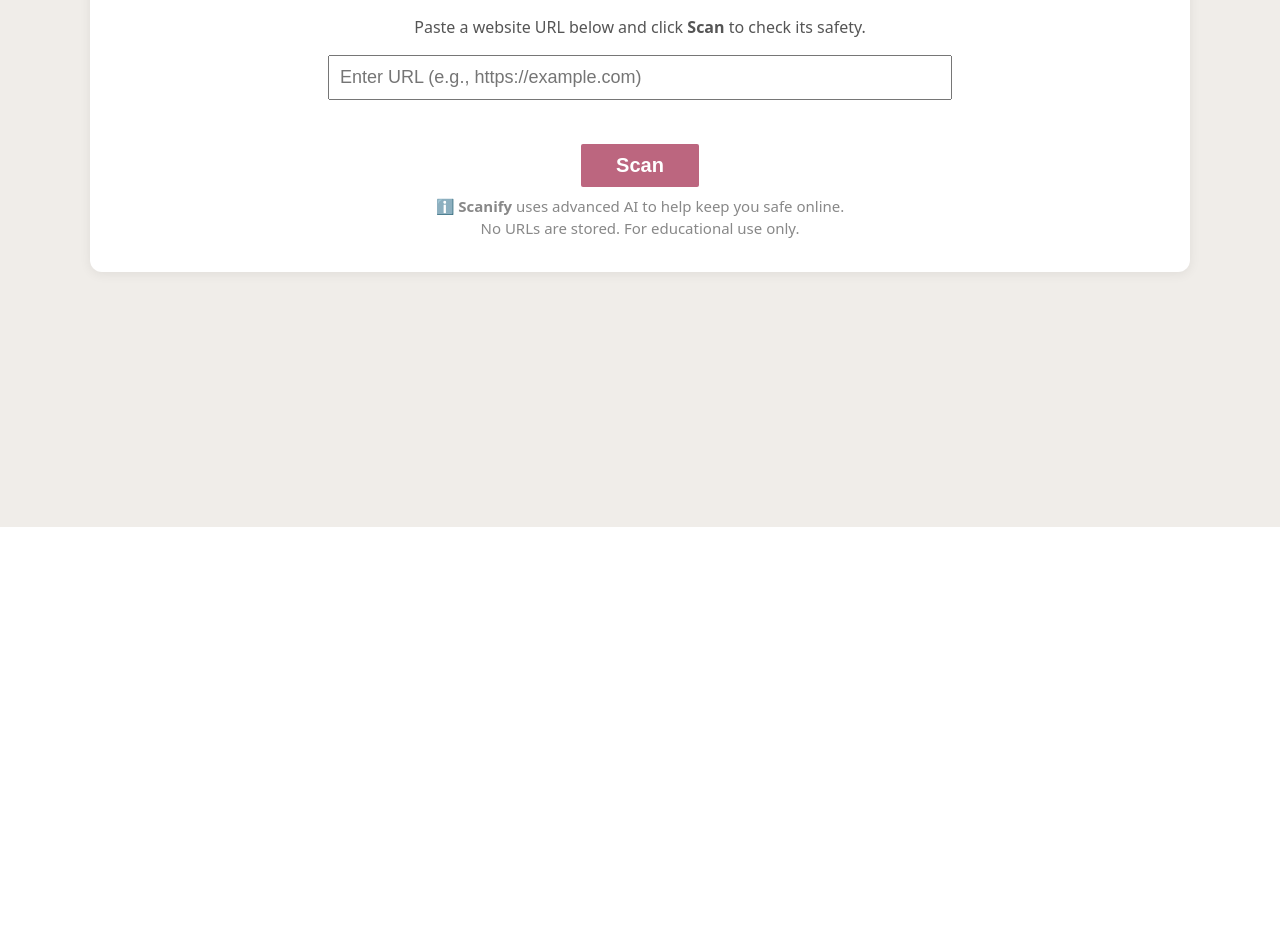
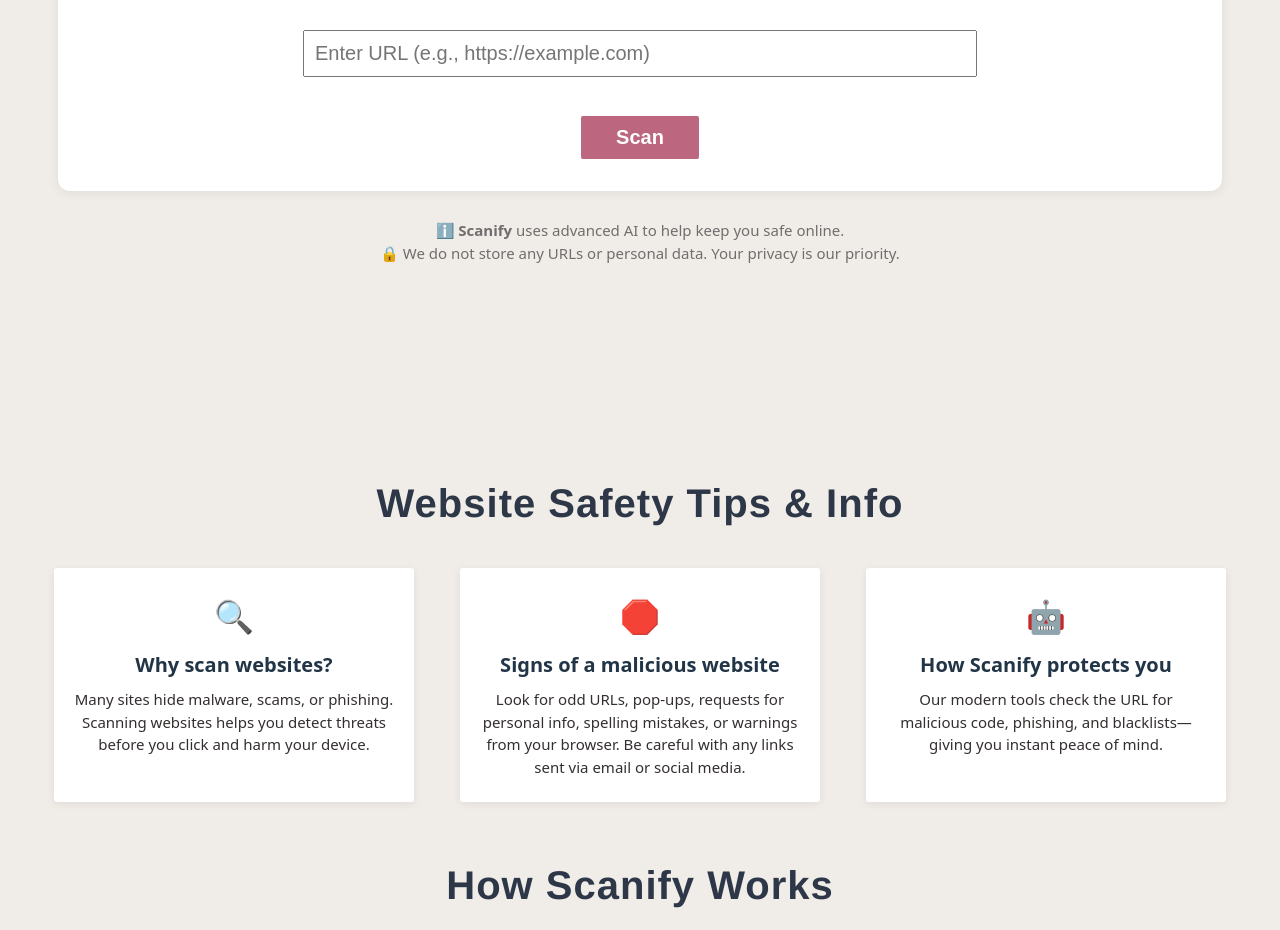
Before and after one commit to willettek27/Senior-Sem, a React (Vite) app in the folder malicious-detector-frontend/: page / in a window 1280 px wide. Shown: the part 337-1267 px from the top of the page. Before the commit the page ends 864 px from the top, so only its background shows below. Built offline with nearby package versions, Linux system fonts and the light colour scheme.

Commit message:
Frontend new feature

```diff
--- a/malicious-detector-frontend/src/App.jsx
+++ b/malicious-detector-frontend/src/App.jsx
@@ -34,7 +34,7 @@
           width: "100%",
           background: "#bc667fff",
           boxShadow: "0 2px 8px rgba(0,0,0,0.04)",
-          height: "64px",
+          height: "80px",
           display: "flex",
           alignItems: "center",
           justifyContent: "center",
@@ -91,32 +91,30 @@
 
       <div
   style={{
-          height: "100vh",
-          width: "100vw",
+    width: "100%",
     minHeight: "100vh",
+    background: "#f0ede9ff",
     display: "flex",
+    flexDirection: "column",
     alignItems: "center",
-          justifyContent: "center",
-          background: "#f0ede9ff",
+    paddingTop: "90px",
+    paddingBottom: "40px",
+
     }}
     >
     <div
     style={{
+      width: "100%",
+      maxWidth: "1100px",
+      background: "#fff",
+      borderRadius: "12px",
+      boxShadow: "0 2px 12px rgba(0,0,0,0.07)",
+      padding: "32px",
       display: "flex",
       flexDirection: "column",
       alignItems: "center",
       textAlign: "center",
-            padding: "32px",
-            borderRadius: "12px",
-            background: "#fff",
-            boxShadow: "0 2px 12px rgba(0,0,0,0.07)",
-            marginTop: "-60px",
-            marginBottom: "30px",
-            boxSizing: "border-box",
-            width: "100%",
-            maxWidth: "1100px",
-            height: "380px",
-            justifyContent: "flex-start",
+      margin: "0 auto",
     }}
   >
     <h1
@@ -133,7 +131,7 @@
       Free website to detect malicious websites
     </h1>
 
-          <div style={{ marginBottom: "16px", color: "#555", fontSize: "16px" }}>
+          <div style={{ marginBottom: "30px", marginTop: "10px", color: "#181616ff", fontSize: "23px" }}>
             Paste a website URL below and click <b>Scan</b> to check its safety.
           </div>
           <input
@@ -143,9 +141,9 @@
             onChange={(e) => setUrl(e.target.value)}
             style={{
               width: "100%",
-              maxWidth: "600px",
+              maxWidth: "650px",
               padding: "10px",
-              fontSize: "18px",
+              fontSize: "20px",
               marginBottom: "20px",
             }}
             disabled={loading}
@@ -163,6 +161,7 @@
               backgroundColor: "#bc667fff",
               color: "#fff",
               border: "none",
+              marginTop: "-5px",
               borderRadius: "2px",
               cursor: "pointer",
             }}
@@ -172,28 +171,160 @@
       </button>
 
       {result && (
-            <p
-              style={{
+        <p style={{
           marginTop: "25px",
           fontSize: "20px",
           fontWeight: "bold",
           color:
-                  result === "safe"
+            result === "Benign"
               ? "green"
-                    : result === "Malicious"
-                    ? "red"
-                    : "orange",
-              }}
-            >
+              : result === "Defacement"
+              ? "#ff9800"
+              : result === "Phishing"
+              ? "#e53935"
+              : result === "Malware"
+              ? "#6a1b9a"
+              : "#fbc626ff",
+        }}>
           Result: {result}
         </p>
       )}
-          {/* Info about the website below the whole box */}
-        <div style={{ marginTop: "8px", color: "#888", fontSize: "15px", maxWidth: "600px", textAlign: "center" }}>
+
+    </div>
+    <div style={{
+      margin: "28px auto 0 auto",
+      color: "#706d6dff",
+      fontSize: "15px",
+      maxWidth: "600px",
+      textAlign: "center"
+    }}>
       <span role="img" aria-label="info">ℹ️</span> <b>Scanify</b> uses advanced AI to help keep you safe online.<br />
-          No URLs are stored. For educational use only.
+      <span role="img" aria-label="lock">🔒</span> We do not store any URLs or personal data. Your privacy is our priority.
     </div>
   </div>
+<div
+  style={{
+    width: "100vw",
+    background: "#f0ede9ff",
+    display: "flex",
+    justifyContent: "center",
+    marginTop: "-200px",
+  }}
+  >
+    <h2
+      style={{
+        color: "#2d3748",
+        fontSize: "40px",
+        fontWeight: "bold",
+        textAlign: "center",
+        marginBottom: "15px",
+        letterSpacing: "1px",
+        marginTop: "0",
+        fontFamily: "Helvetica, Arial, Tahoma, sans-serif"
+      }}
+      >
+        Website Safety Tips & Info
+
+      </h2>
+  </div>
+<div
+  style={{
+    display: "flex",
+    justifyContent: "center",
+    gap: "30px",
+    background: "#f0ede9ff",
+    flexWrap: "wrap",
+    padding: "20px 0",
+  }}
+>
+  {/* Card 1: Why scan websites? */}
+  <div
+    style={{
+      background: "#fff",
+      borderRadius: "3px",
+      boxShadow: "0 2px 8px rgba(12, 6, 6, 0.07)",
+      padding: "24px 20px",
+      minWidth: "260px",
+      maxWidth: "320px",
+      textAlign: "center",
+      flex: "1 1 260px",
+      margin: "0 8px",
+    }}
+  >
+    <div style={{ fontSize: "2rem", marginBottom: "10px" }}>🔍</div>
+    <div style={{ fontWeight: "bold", fontSize: "20px", marginBottom: "8px" }}>Why scan websites?</div>
+    <div style={{ fontSize: "15px", color: "#342f2fff" }}>
+      Many sites hide malware, scams, or phishing. Scanning websites helps you detect threats before you click and harm your device.
+    </div>
+  </div>
+
+  {/* Card 2: How to spot a malicious site */}
+  <div
+    style={{
+      background: "#fff",
+      borderRadius: "3px",
+      boxShadow: "0 2px 8px rgba(0,0,0,0.07)",
+      padding: "24px 20px",
+      minWidth: "260px",
+      maxWidth: "320px",
+      textAlign: "center",
+      flex: "1 1 260px",
+      margin: "0 8px",
+    }}
+  >
+    <div style={{ fontSize: "2rem", marginBottom: "10px" }}>🛑</div>
+    <div style={{ fontWeight: "bold", fontSize: "20px", marginBottom: "8px" }}>Signs of a malicious website</div>
+    <div style={{ fontSize: "15px", color: "#342f2fff" }}>
+      Look for odd URLs, pop-ups, requests for personal info, spelling mistakes, or warnings from your browser. Be careful with any links sent via email or social media.
+    </div>
+  </div>
+
+  {/* Card 3: How Scanify helps */}
+  <div
+    style={{
+      background: "#fff",
+      borderRadius: "3px",
+      boxShadow: "0 2px 8px rgba(0,0,0,0.07)",
+      padding: "24px 20px",
+      minWidth: "260px",
+      maxWidth: "320px",
+      textAlign: "center",
+      flex: "1 1 260px",
+      margin: "0 8px",
+    }}
+  >
+    <div style={{ fontSize: "2rem", marginBottom: "10px" }}>🤖</div>
+    <div style={{ fontWeight: "bold", fontSize: "20px", marginBottom: "8px" }}>How Scanify protects you</div>
+    <div style={{ fontSize: "15px", color: "#342f2fff" }}>
+      Our modern tools check the URL for malicious code, phishing, and blacklists—giving you instant peace of mind.
+    </div>
+  </div>
+</div>
+
+
+<div
+  style={{
+    width: "100vw",
+    background: "#f0ede9ff",
+    display: "flex",
+    justifyContent: "center",
+  }}
+  >
+    <h2
+      style={{
+        color: "#2d3748",
+        fontSize: "40px",
+        fontWeight: "bold",
+        textAlign: "center",
+        marginBottom: "15px",
+        letterSpacing: "1px",
+
+        fontFamily: "Helvetica, Arial, Tahoma, sans-serif"
+      }}
+      >
+        How Scanify Works
+
+      </h2>
   </div>
     </>
   );
```
Lines whose indentation alone changed are shown as unchanged.
